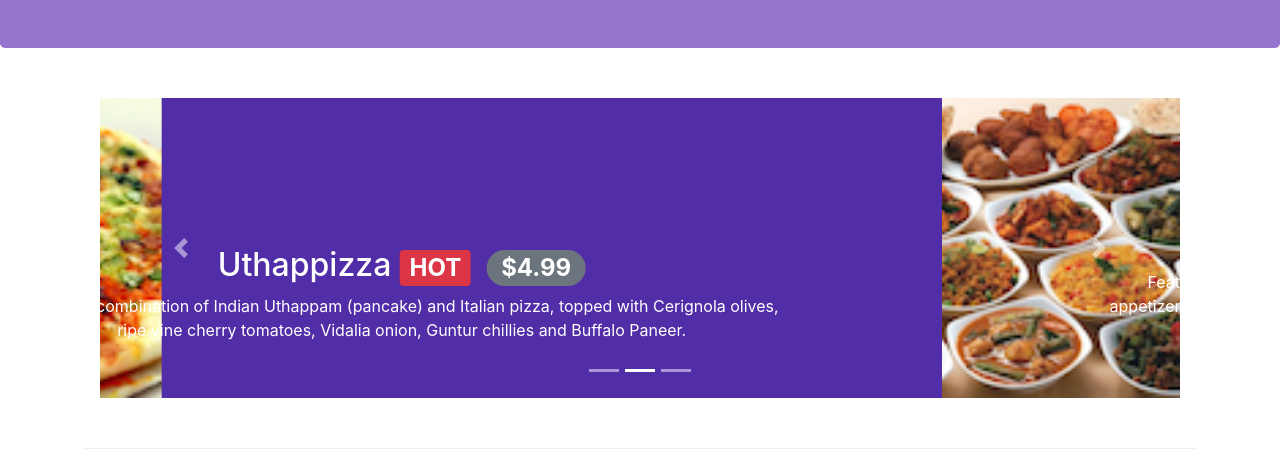
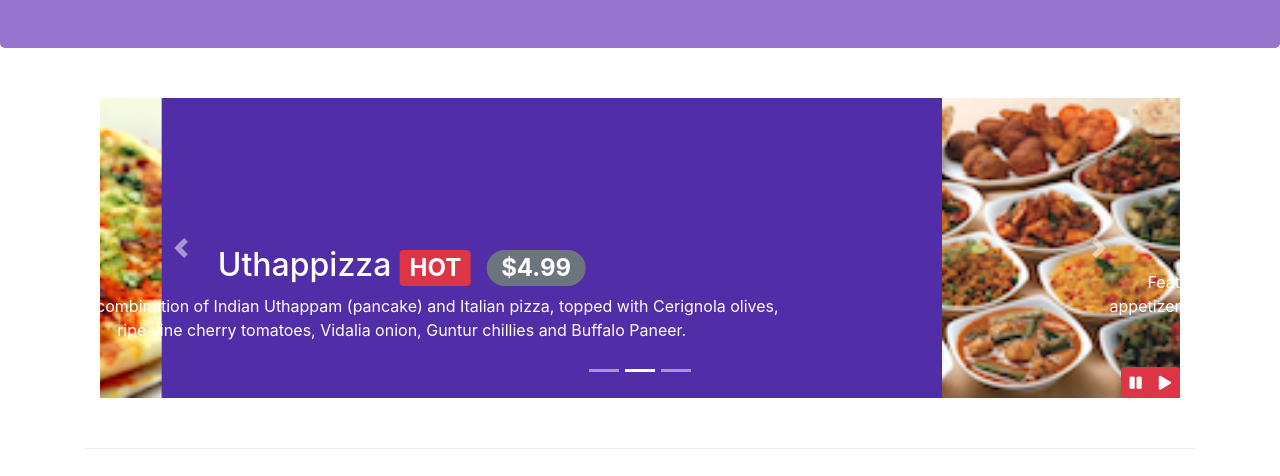
Before and after one commit to NadezhdaBabenko/Coursera-React, a website: page index.html in a window 1280 px wide. Shown: the part 324-800 px from the top of the page. Drawn offline with nearby package versions, Linux system fonts and the light colour scheme.

Commit message:
Bootstrap JQuery

```diff
--- a/css/styles.css
+++ b/css/styles.css
@@ -63,3 +63,9 @@ a:hover {
     left: 0;
     min-height: 300px;
 }
+
+#carouselButton {
+    right: 0;
+    bottom: 0;
+    position: absolute;
+}
--- a/index.html
+++ b/index.html
@@ -231,6 +231,15 @@
                         <a href="#mycarousel" class="carousel-control-next" role="button" data-slide="next">
                             <span class="carousel-control-next-icon"></span>
                         </a>
+
+                        <div class="btn-group" id="carouselButton">
+                            <button class="btn btn-danger btn-sm" id="carousel-pause">
+                                <span class="fa fa-pause"></span>
+                            </button>
+                            <button class="btn btn-danger btn-sm" id="carousel-play">
+                                <span class="fa fa-play"></span>
+                            </button>
+                        </div>
                     </div>
                 </div>
             </div>
@@ -281,70 +290,6 @@
                 </div>
             </div>
         </div>
-
-        <!-- <div class="row row-content align-items-center" id="reserveform">
-            <form action="" class="col-12 col-sm-8 offset-sm-2 border rounded p-0">
-                <h4 class="form-title bg-warning text-white pt-2 pb-2 pl-2 pr-2">
-                    Reserve a Table
-                </h4>
-                <div class="form-group row ml-2 mr-2">
-                    <label for="numberOfGuests" class="col-md-2 col-form-label">
-                        Number of Guests
-                    </label>
-                    <div class="col-md-10 align-self-center" id="numberOfGuests">
-                        <div class="form-check form-check-inline">
-                            <label class="form-check-label">
-                                <input type="radio" class="form-check-input" name="optradio">1
-                            </label>
-                        </div>
-                        <div class="form-check form-check-inline">
-                            <label class="form-check-label">
-                                <input type="radio" class="form-check-input" name="optradio">2
-                            </label>
-                        </div>
-                        <div class="form-check form-check-inline">
-                            <label class="form-check-label">
-                                <input type="radio" class="form-check-input" name="optradio">3
-                            </label>
-                        </div>
-                        <div class="form-check form-check-inline">
-                            <label class="form-check-label">
-                                <input type="radio" class="form-check-input" name="optradio">4
-                            </label>
-                        </div>
-                        <div class="form-check form-check-inline">
-                            <label class="form-check-label">
-                                <input type="radio" class="form-check-input" name="optradio">5
-                            </label>
-                        </div>
-                        <div class="form-check form-check-inline">
-                            <label class="form-check-label">
-                                <input type="radio" class="form-check-input" name="optradio">6
-                            </label>
-                        </div>
-                    </div>
-                </div>
-
-                <div class="form-group row ml-2 mr-2">
-                    <label for="dateAndTime" class="col-12 col-md-2 col-form-label">
-                        Date and Time
-                    </label>
-                    <div class="col-12 col-md-5 align-self-center">
-                        <input type="date" class="form-control" id="date" name="date" placeholder="Date">
-                    </div>
-                    <div class="col-12 col-md-5 align-self-center">
-                        <input type="time" class="form-control" id="time" name="time" placeholder="Time">
-                    </div>
-                </div>
-
-                <div class="form-group row ml-2 mr-2">
-                    <div class="offset-md-2 col-md-10">
-                        <button type="submit" class="btn btn-primary">Reserve</button>
-                    </div>
-                </div>
-            </form>
-        </div> -->
-
     </div>
 
     <footer class="footer">
@@ -395,9 +340,16 @@
     <script src="node_modules/popper.js/dist/umd/popper.min.js"></script>
     <script src="node_modules/bootstrap/dist/js/bootstrap.min.js"></script>
     <script>
-        // $(document).ready(function(){
-        //     $('[data-toggle="tooltip"]').tooltip();
-        // });
+        $(document).ready(function() {
+            $('#mycarousel').carousel({interval: 2000});
+            $('#carousel-pause').click(function() {
+                $('#mycarousel').carousel('pause');
+            });
+            $('#carousel-play').click(function() {
+                $('#mycarousel').carousel('cycle');
+            });
+        })
+
     </script>
 </body>
 
```
